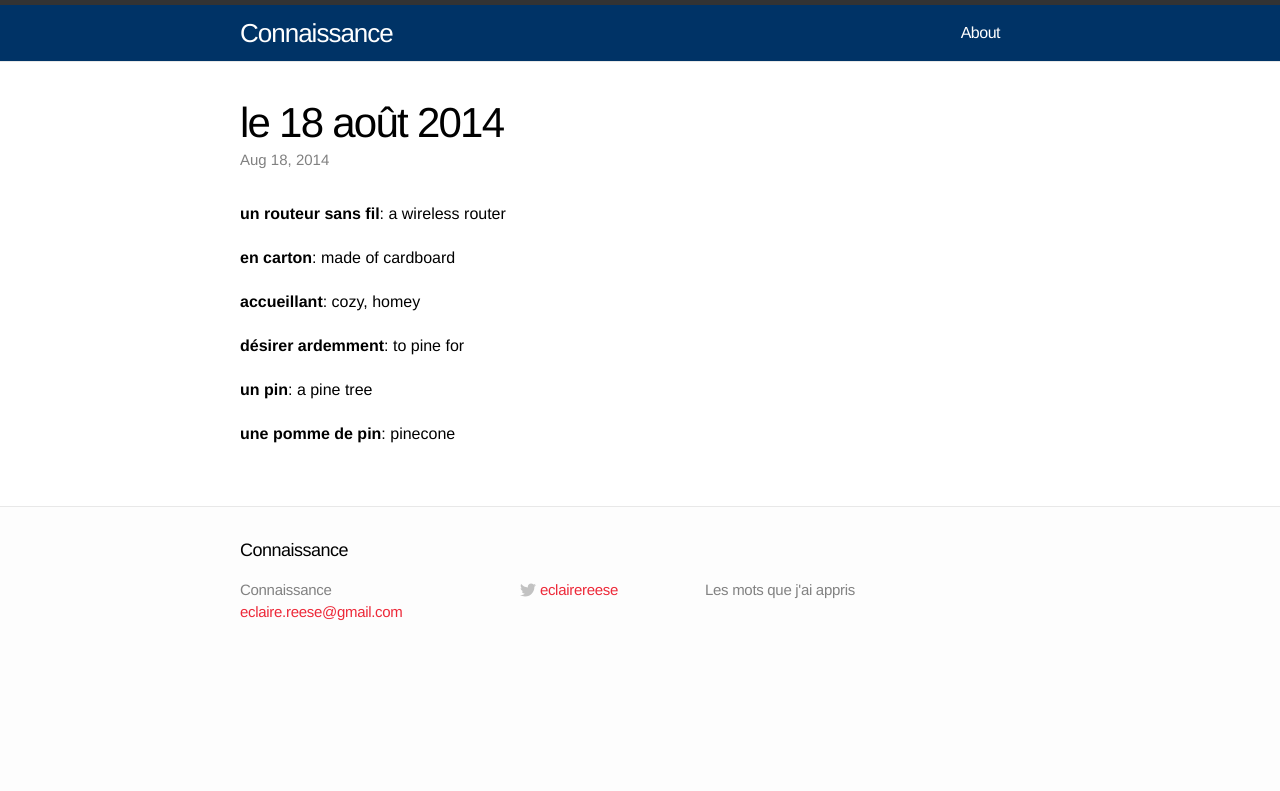
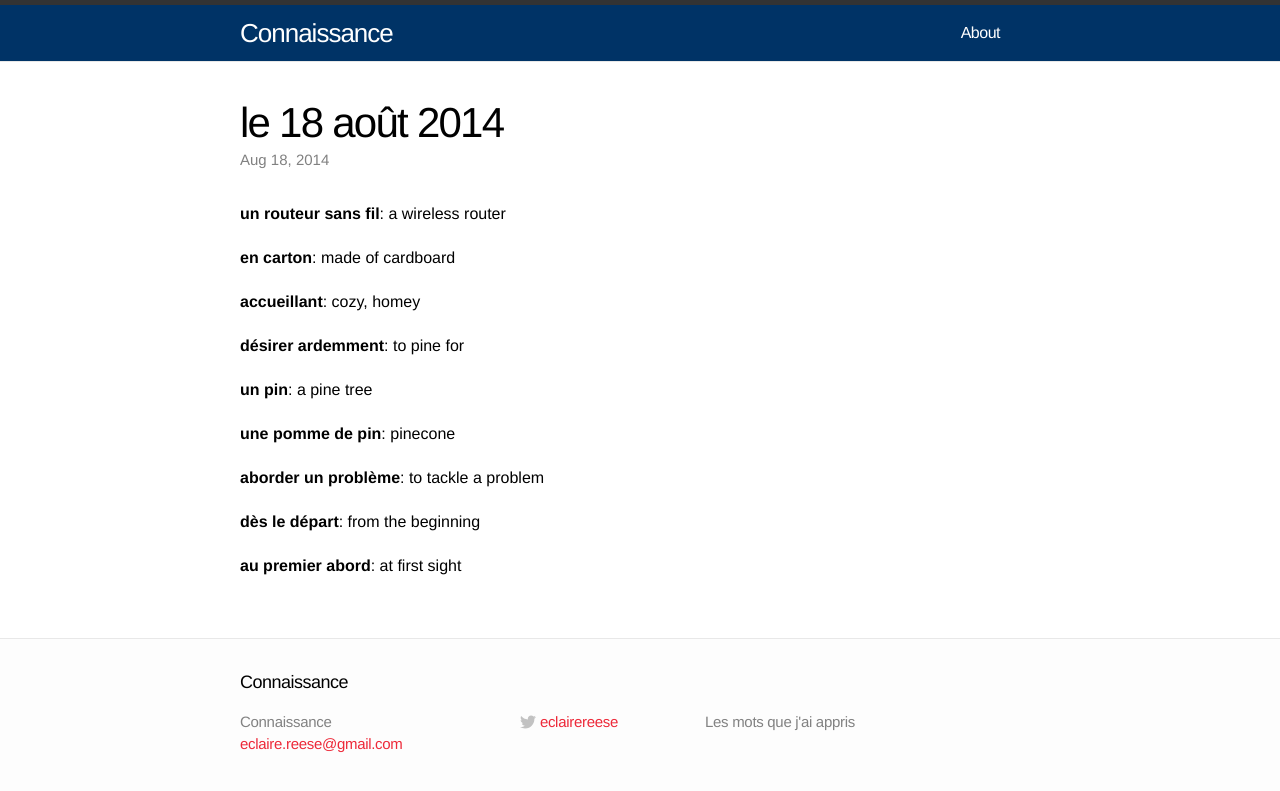
Before and after one commit to emilyreese/connaissance, a Jekyll site: the page built from _posts/2014-08-18-le-18-aout-2014.markdown, in a window 1280 px wide. Shown: the top 791 px of the page. Built offline with Jekyll 4.4.1, drawn with Linux system fonts in a browser that asks for light colours.

Commit message:
le 18 août: add more words

```diff
--- a/_posts/2014-08-18-le-18-aout-2014.markdown
+++ b/_posts/2014-08-18-le-18-aout-2014.markdown
@@ -16,3 +16,9 @@ categories: mots
 **un pin**: a pine tree
 
 **une pomme de pin**: pinecone
+
+**aborder un problème**: to tackle a problem
+
+**dès le départ**: from the beginning
+
+**au premier abord**: at first sight
```
